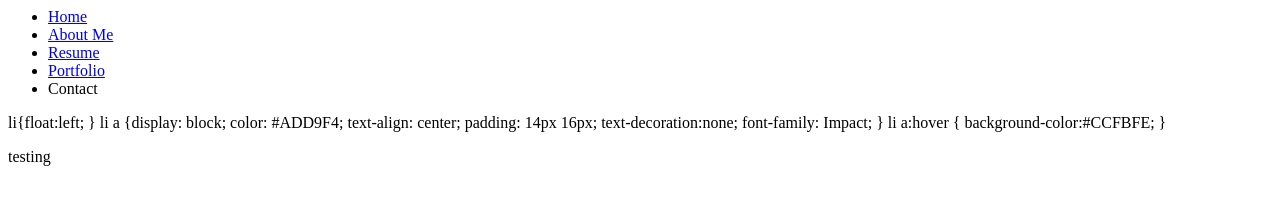
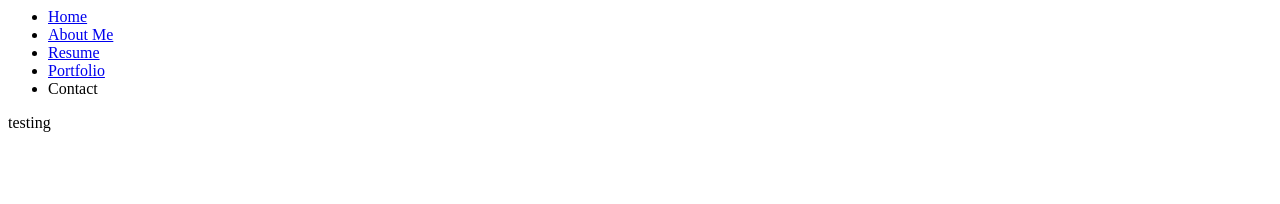
Before and after one commit to WVCS/portfolio-Enderflame, a plain HTML site: page index.html in a window 1280 px wide. Drawn offline with Linux system fonts and the light colour scheme.

Commit message:
Update index.html

```diff
--- a/index.html
+++ b/index.html
@@ -7,18 +7,5 @@
       <li> <a class="active" href="Portfolio"> Portfolio </a></li>
       <li> <a class="active" hred="Contact"> Contact </a></li>
     </ul>
-  li{float:left;
-}
-li a {display: block;
-color: #ADD9F4;
-text-align: center;
-padding: 14px 16px;
-text-decoration:none;
-font-family: Impact;
-}
-
-li a:hover {
-  background-color:#CCFBFE;
-}
   <p> testing </p>
 </html>
```
